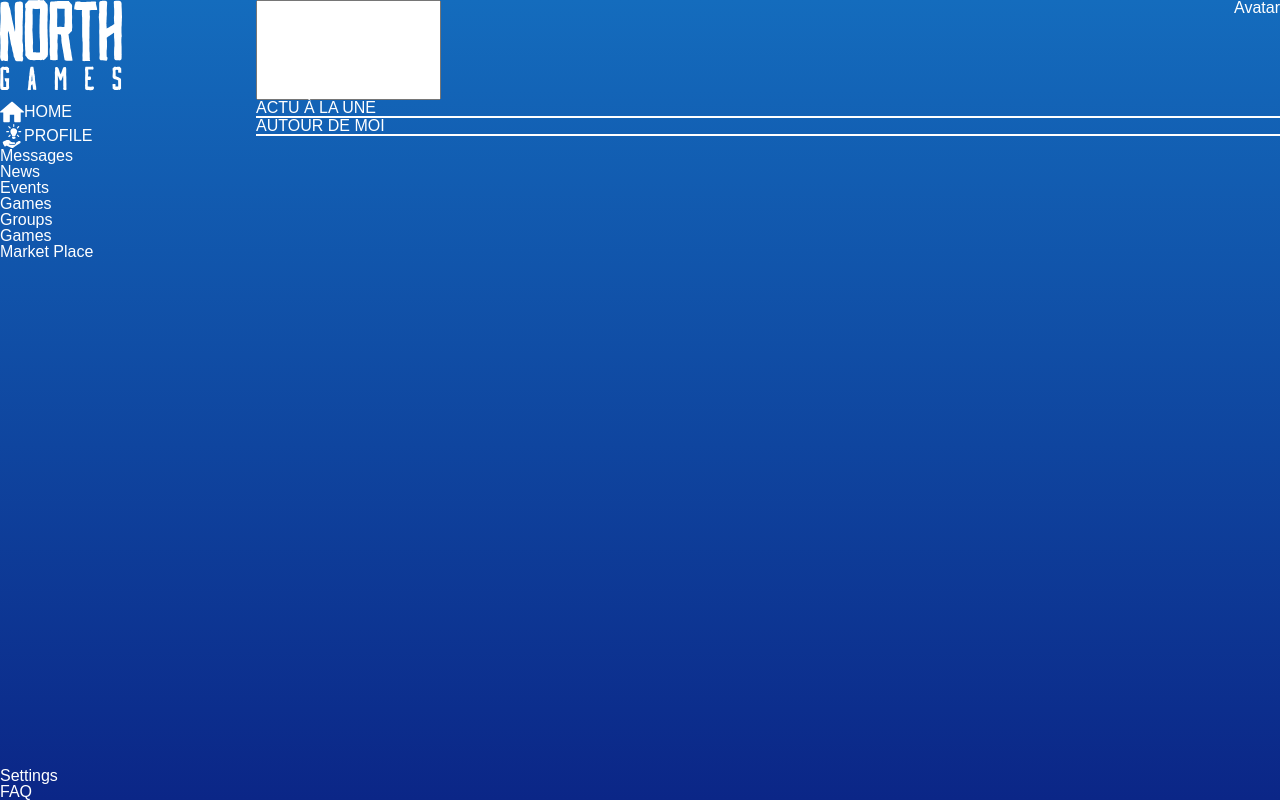
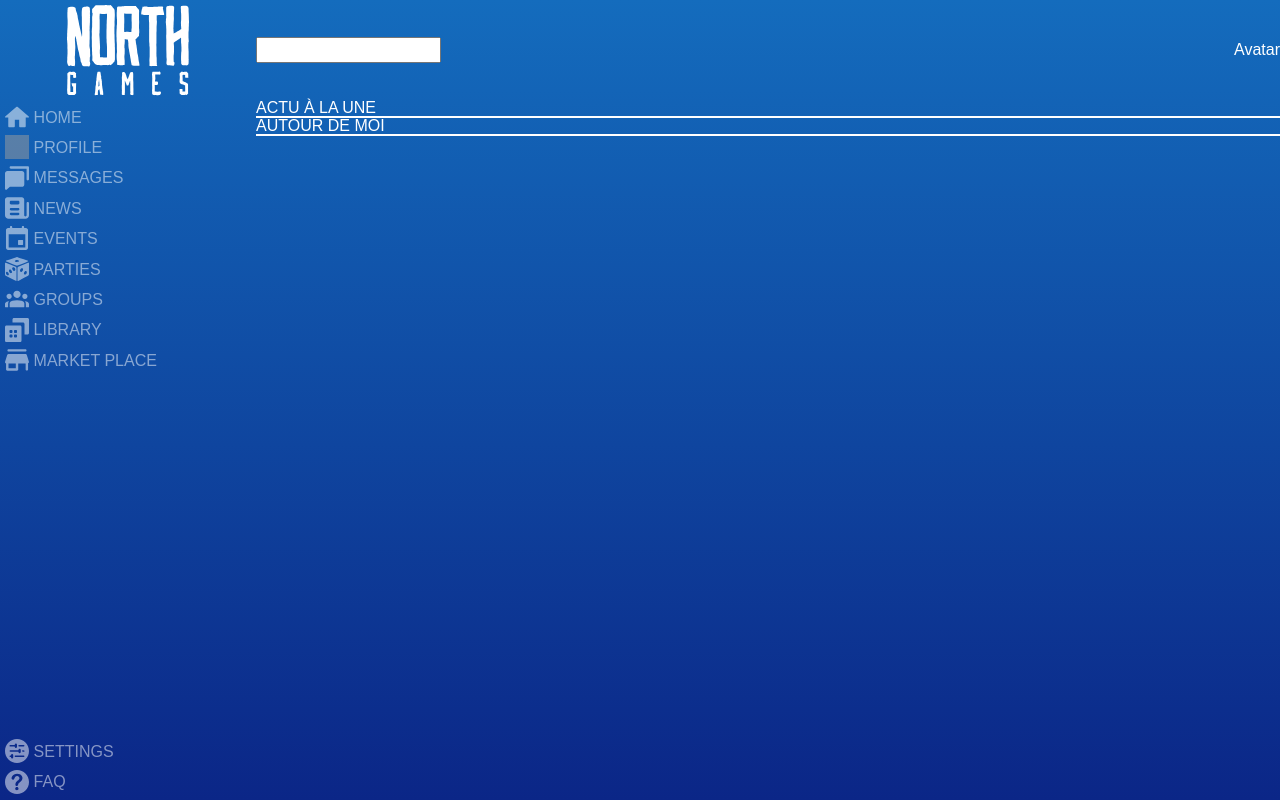
Before and after one commit to LoicBrassart/north-games-p2, a React (Create React App) app: page / in a window 1280 px wide. Built offline with nearby package versions, Linux system fonts and the light colour scheme; grey boxes are pictures that could not be loaded.

Commit message:
Add basic Nav+Routing

```diff
--- a/src/App.jsx
+++ b/src/App.jsx
@@ -12,28 +12,34 @@ const SApp = styled.div`
   width: 100vw;
   min-height: 100vh;
 
-  // Layout Grid
   display: grid;
   grid-template-columns: 1fr 4fr;
   grid-template-rows: 1fr 7fr;
   grid-template-areas: "logo header" "nav main";
 
-  // Children
-  img {
-    // Layout Grid
+  #logo {
     grid-area: logo;
+
+    display: flex;
+    justify-content: center;
+    align-items: center;
   }
 
   main {
-    // Layout Grid
     grid-area: main;
+  }
+
+  a,
+  a:visited {
+    color: white;
+    text-decoration: none;
   }
 `;
 
 function App() {
   return (
     <SApp>
-      <Link to="/">
+      <Link to="/" id="logo">
         <img src="/assets/img/logo.svg" alt="logo" />
       </Link>
       <Header />
--- a/src/components/Header.jsx
+++ b/src/components/Header.jsx
@@ -1,17 +1,19 @@
 import styled from "styled-components";
 
 const SHeader = styled.header`
-  // Layout Grid
   grid-area: header;
 
-  // Flex
   display: flex;
   justify-content: space-between;
 
   // Children
   div {
-    // Flex
     display: flex;
+    align-items: center;
+  }
+
+  input {
+    height: 1.5em;
   }
 `;
 
--- a/src/components/Nav.jsx
+++ b/src/components/Nav.jsx
@@ -1,29 +1,35 @@
+import { NavLink } from "react-router-dom";
 import styled from "styled-components";
 
 const SNav = styled.nav`
-  // Layout Grid
   grid-area: nav;
 
-  // Flex
   display: flex;
   flex-flow: column nowrap;
   justify-content: space-between;
+`;
 
-  // Children
-  li {
+const SNavLink = styled(NavLink)`
   display: flex;
+
+  margin: 0.3em;
+  opacity: 0.5;
+
   img {
     height: 1.5em;
     width: 1.5em;
   }
   p {
-      // Flex
     display: flex;
     justify-content: center;
     align-items: center;
+    padding: 0.3em;
 
     text-transform: uppercase;
   }
+
+  &:hover {
+    opacity: 1;
   }
 `;
 
@@ -32,25 +38,74 @@ export default function Nav() {
     <SNav>
       <ul>
         <li>
+          <SNavLink to="/" activeClassName="active">
             <img src="/assets/img/icons/home.svg" alt="Home" />
             <p>Home</p>
+          </SNavLink>
+        </li>
+        <li>
+          <SNavLink to="/" activeClassName="active">
+            <img src="/assets/img/icons/user.svg" alt="Profile" />
+            <p>Profile</p>
+          </SNavLink>
         </li>
         <li>
           {" "}
-          <img src="/assets/img/icons/crowdfunding.svg" alt="Profile" />
-          <p>Profile</p>
+          <SNavLink to="/" activeClassName="active">
+            <img src="/assets/img/icons/messages.svg" alt="Profile" />
+            <p>Messages</p>
+          </SNavLink>
         </li>
-        <li>Messages</li>
-        <li>News</li>
-        <li>Events</li>
-        <li>Games</li>
-        <li>Groups</li>
-        <li>Games</li>
-        <li>Market Place</li>
+        <li>
+          <SNavLink to="/" activeClassName="active">
+            <img src="/assets/img/icons/news.svg" alt="Profile" />
+            <p>News</p>
+          </SNavLink>
+        </li>
+        <li>
+          <SNavLink to="/" activeClassName="active">
+            <img src="/assets/img/icons/events.svg" alt="Profile" />
+            <p>Events</p>
+          </SNavLink>
+        </li>
+        <li>
+          <SNavLink to="/" activeClassName="active">
+            <img src="/assets/img/icons/parties.svg" alt="Profile" />
+            <p>Parties</p>
+          </SNavLink>
+        </li>
+        <li>
+          <SNavLink to="/" activeClassName="active">
+            <img src="/assets/img/icons/groups.svg" alt="Profile" />
+            <p>Groups</p>
+          </SNavLink>
+        </li>
+        <li>
+          <SNavLink to="/" activeClassName="active">
+            <img src="/assets/img/icons/library.svg" alt="Profile" />
+            <p>Library</p>
+          </SNavLink>
+        </li>
+        <li>
+          <SNavLink to="/" activeClassName="active">
+            <img src="/assets/img/icons/market.svg" alt="Profile" />
+            <p>Market Place</p>
+          </SNavLink>
+        </li>
       </ul>
       <ul>
-        <li>Settings</li>
-        <li>FAQ</li>
+        <li>
+          <SNavLink to="/" activeClassName="active">
+            <img src="/assets/img/icons/settings.svg" alt="Profile" />
+            <p>Settings</p>
+          </SNavLink>
+        </li>
+        <li>
+          <SNavLink to="/" activeClassName="active">
+            <img src="/assets/img/icons/FAQ.svg" alt="Profile" />
+            <p>FAQ</p>
+          </SNavLink>
+        </li>
       </ul>
     </SNav>
   );
```
Lines whose indentation alone changed are shown as unchanged.
